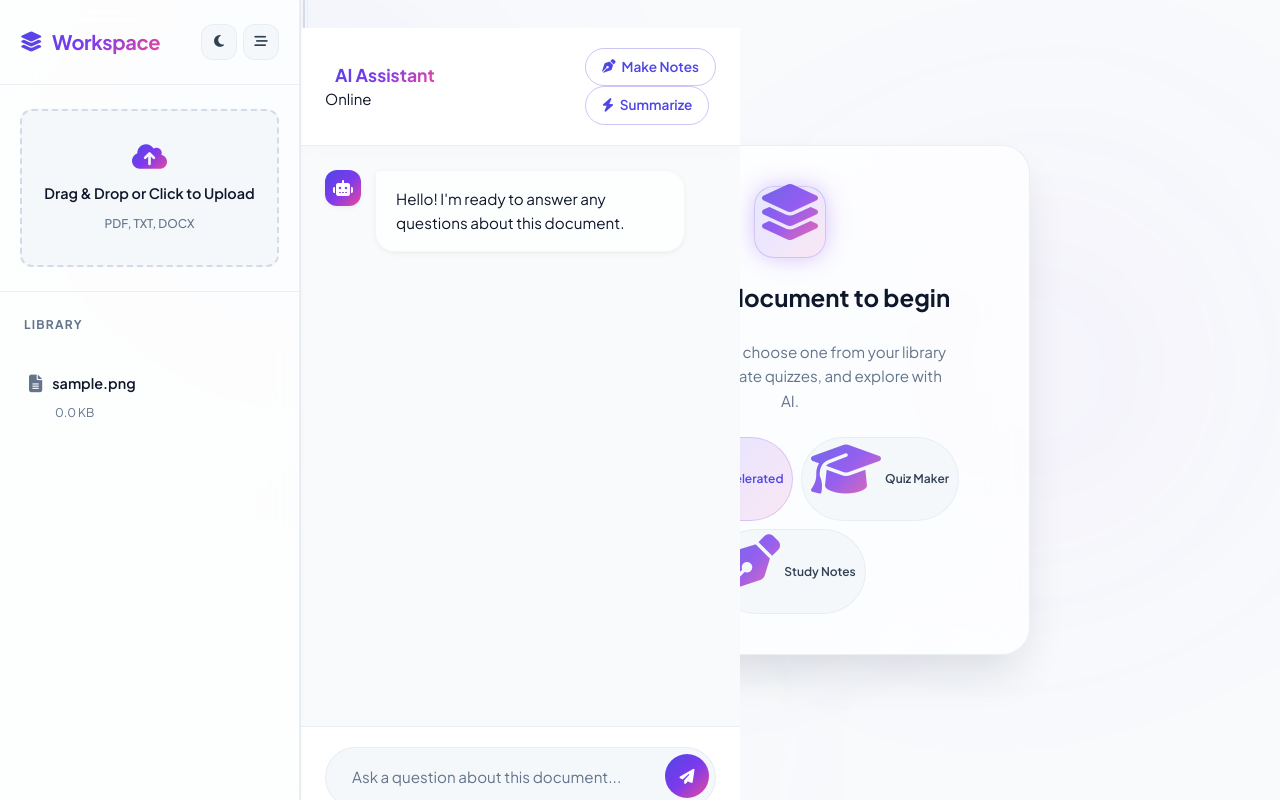
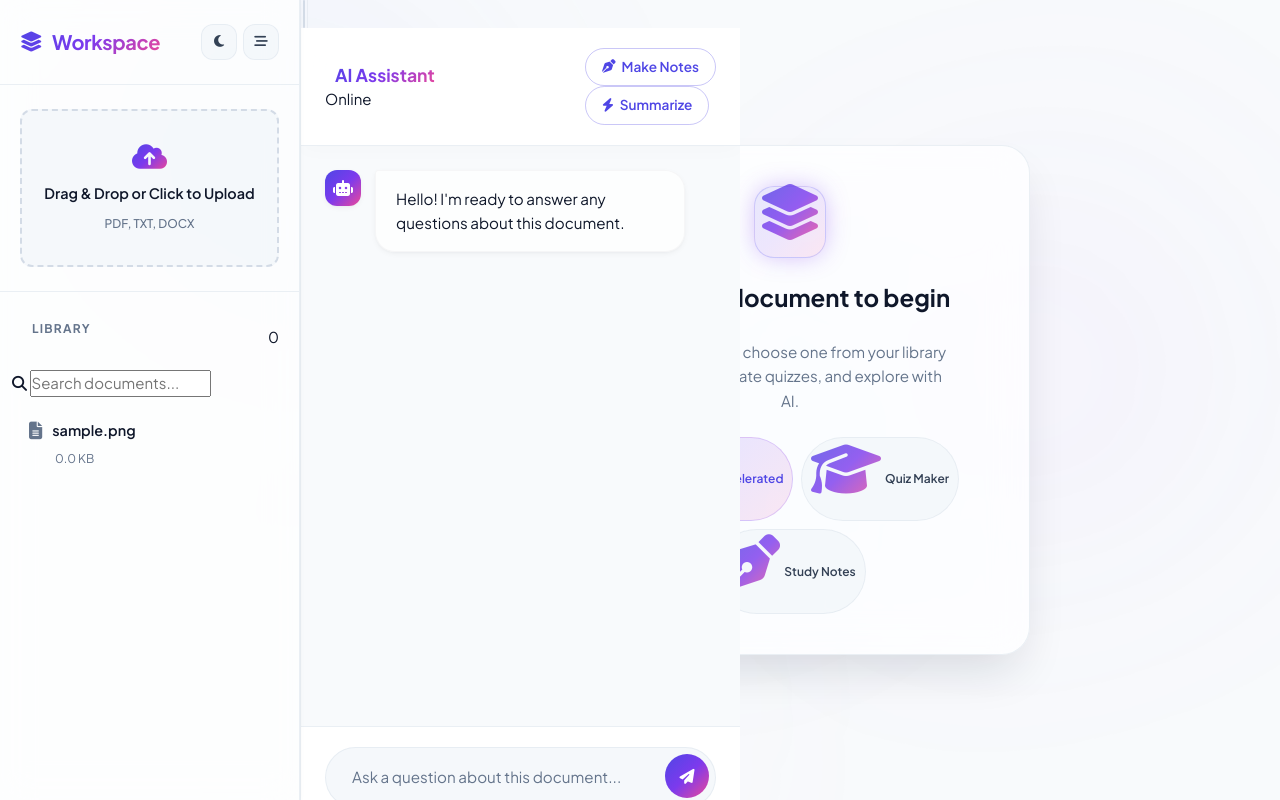
Before and after one commit to prashant-7-8-7/Macro-Project-, a FastAPI app: page / in a window 1280 px wide. Run offline with FastAPI, Linux system fonts and the light colour scheme; tables that the repository leaves empty hold one stand-in row (values such as "Sample post"); some libraries are stand-ins or nearby versions.

Commit message:
feat: add upload progress bar and library search filter input in index.html

```diff
--- a/src/web/templates/index.html
+++ b/src/web/templates/index.html
@@ -57,25 +57,34 @@
                 </div>
 
                 <div class="upload-progress hidden" id="upload-progress">
-
-                    <div class="spinner"></div>
-
-                    <p>Processing...</p>
-
+                    <div class="upload-progress-header">
+                        <div class="spinner"></div>
+                        <span id="upload-progress-text">Processing document...</span>
+                        <span id="upload-progress-percent">0%</span>
+                    </div>
+                    <div class="upload-progress-bar-track">
+                        <div class="upload-progress-bar-fill" id="upload-progress-bar"></div>
+                    </div>
                 </div>
-
             </div>
 
             <div class="documents-section">
-
-                <h3>Library</h3>
-
+                <div class="documents-section-header">
+                    <h3>Library</h3>
+                    <span class="documents-count-badge" id="documents-count">0</span>
+                </div>
+                <div class="library-search-wrapper">
+                    <i class="fa-solid fa-magnifying-glass"></i>
+                    <input type="text" id="library-search-input" placeholder="Search documents..." autocomplete="off">
+                    <button id="library-search-clear" class="btn-clear hidden" aria-label="Clear search"><i class="fa-solid fa-xmark"></i></button>
+                </div>
                 <ul id="documents-list" class="doc-list">
-
                     <!-- Documents populated here -->
-
                 </ul>
-
+                <div id="library-empty-state" class="library-empty hidden">
+                    <i class="fa-regular fa-folder-open"></i>
+                    <p>No documents found</p>
+                </div>
             </div>
 
         </aside>
```
